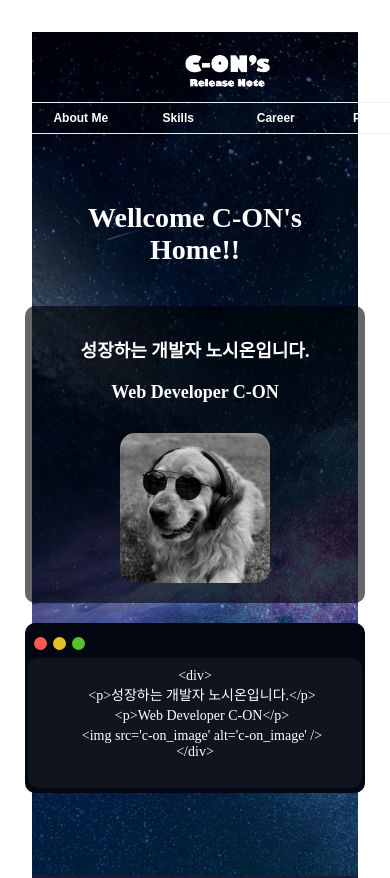
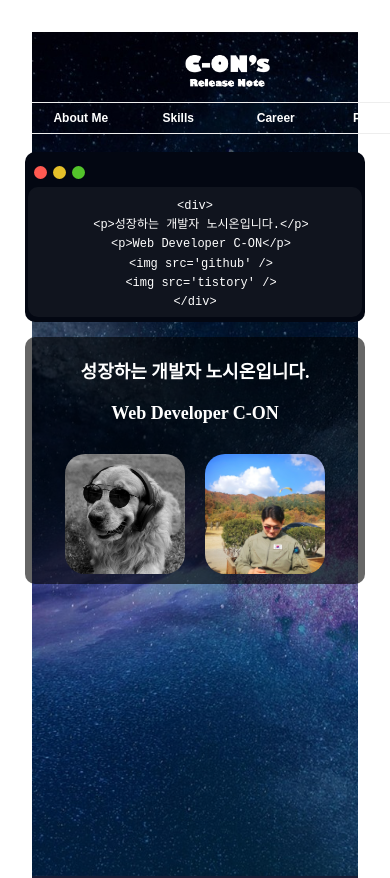
Before and after one commit to Ci5N0222/Portfolio-React, a React (Vite) app: page / in a window 390 px wide. Shown: the top 878 px of the page. Built offline with nearby package versions, Linux system fonts and the light colour scheme.

Commit message:
메인 화면 update

```diff
--- a/src/components/Banner/Banner.module.css
+++ b/src/components/Banner/Banner.module.css
@@ -8,14 +8,14 @@
     background-image: url("/src/assets/img/bg01.jpg");
     background-size: cover;
     background-position: center;
-    padding-top: 150px;
-    gap: 20px;
+    padding-top: 120px;
+    gap: 15px;
 }
 
 .title {
     font-size: 48px;
     font-weight: 800;
-    padding: 20px;
+    padding: 5px;
     color: var(--color-white);
 }
 
@@ -60,9 +60,15 @@
     height: 130px;
     border-radius: 10px;
     background-color: #10141E;
-    padding: 10px;
     color: var(--color-white);
+    padding: 5px;
     font-size: 14px;
+    line-height: 1.6; /* 줄 간격 조정 */
+}
+
+
+.codeForm > .typing {
+    padding: 5px;
 }
 
 .intro {
@@ -80,10 +86,15 @@
     gap : 20px;
     border-radius: 10px;
     background-color: rgba(0, 0, 0, 0.6);
-    padding: 20px;
+    padding: 10px;
 }
 
-.sub > img {
+.imgBox {
+    display: flex;
+    gap: 20px;
+}
+
+.imgBox > img {
     width: 200px;
     height: 200px;
     border-radius: 20px;
@@ -94,6 +105,20 @@
     padding: 10px;
     font-size: 20px;
     font-weight: 700;
+}
+/* 타이핑 효과 애니메이션 */
+
+@keyframes typing {
+    from { width: 0; }
+    to { width: 100%; }
+
+}
+
+
+@keyframes blinkCursor {
+    50% {
+        border-color: transparent;
+    }
 }
 
 @media (max-width: 768px) {
@@ -127,7 +152,7 @@
     }
 
     .title {
-        font-size: 28px;
+        font-size: 26px;
     }
 
     .sub {
@@ -135,7 +160,21 @@
         flex-direction: column;
         justify-content: center;
         align-items: center;
-        padding-bottom: 20px;
+        padding-bottom: 10px;
+        opacity: 0;
+        transform: translateY(-30px); /* 위에서 시작 */
+        transition: opacity 0.8s ease-out, transform 0.8s ease-out;
+    }
+
+    .sub.show {
+        opacity: 1;
+        transform: translateY(0);
+    }
+
+    .imgBox > img {
+        width: 120px;
+        height: 120px;
+        border-radius: 20px;
     }
 
     .ment {
@@ -148,4 +187,9 @@
     .codeWindow {
         width: 340px;
     }
+
+    .codeForm {
+        width: 98%;
+        font-size: 12px;
+    }
 }
--- a/src/components/Banner/Banner.tsx
+++ b/src/components/Banner/Banner.tsx
@@ -1,40 +1,64 @@
 import styles from './Banner.module.css'
-import profile from '../../assets/img/profile01.jpg'
+import profile01 from '../../assets/img/profile01.jpg'
+import profile02 from '../../assets/img/profile02.jpg'
+import { useEffect, useState } from 'react'
 
 export const Banner = () => {
 
-    const code = [
-        "<div>",
-        "　<p>성장하는 개발자 노시온입니다.</p>",
-        "　<p>Web Developer C-ON</p>",
-        "　<img src='c-on_image' alt='c-on_image' />",
-        "</div>"
-    ]
+    const fullCode: string = `<ddiv>
+　<p>성장하는 개발자 노시온입니다.</p>
+　<p>Web Developer C-ON</p>
+　<img src='github' />
+　<img src='tistory' />
+</div>`;
 
-    return(
-        <div className={ styles.container }>
-            <div className={ styles.title }>
-                Wellcome C-ON's Home!!
+
+    const [ displayedCode, setDisplayedCode ] = useState<string>("");
+    const [ displayedForm, setDisplayedForm ] = useState(false);
+
+    useEffect(() => {
+        let index: number = 0;
+        const intervalCode = setInterval(() => {
+            if (index < fullCode.length) {
+                setDisplayedCode((prev) => prev + (fullCode[index] || ""));
+                index++;
+            } else {
+                clearInterval(intervalCode); // 반복이 끝나면 타이핑 멈춤
+            }
+        }, 20);
+
+        const intervalForm = setInterval(() => {
+            setDisplayedForm(true)
+        }, 2400);
+
+        return () => {
+            clearInterval(intervalCode);
+            clearInterval(intervalForm);
+        }
+    }, []);
+
+    return (
+        <div className={styles.container}>
+            <div className={styles.codeWindow}>
+                <div className={styles.btn}>
+                    <p /><p /><p />
+                </div>
+                <div className={styles.codeForm}>
+                    <pre className={styles.typing}>{displayedCode}</pre>
+                </div>
             </div>
-            <div className={ styles.intro }>
-                <div className={ styles.sub }>
-                    <div className={ styles.ment }>
+            <div className={styles.intro}>
+                <div className={`${styles.sub} ${displayedForm ? styles.show : ""}`}>
+                    <div className={styles.ment}>
                         <p>성장하는 개발자 노시온입니다.</p>
                         <p>Web Developer C-ON</p>
                     </div>
-                    <img src={ profile } alt="" />
+                    <div className={ styles.imgBox }>
+                        <img src={profile01} />
+                        <img src={profile02} />
+                    </div>
                 </div>
             </div>
-            <div className={ styles.codeWindow }>
-                <div className={ styles.btn }>
-                    <p /><p /><p />
-                </div>
-                <div className={ styles.codeForm }>
-                    { code.map(item => <p>{item}</p>) }
-                </div>
-            </div>
-
-
         </div>
     )
 }
```
